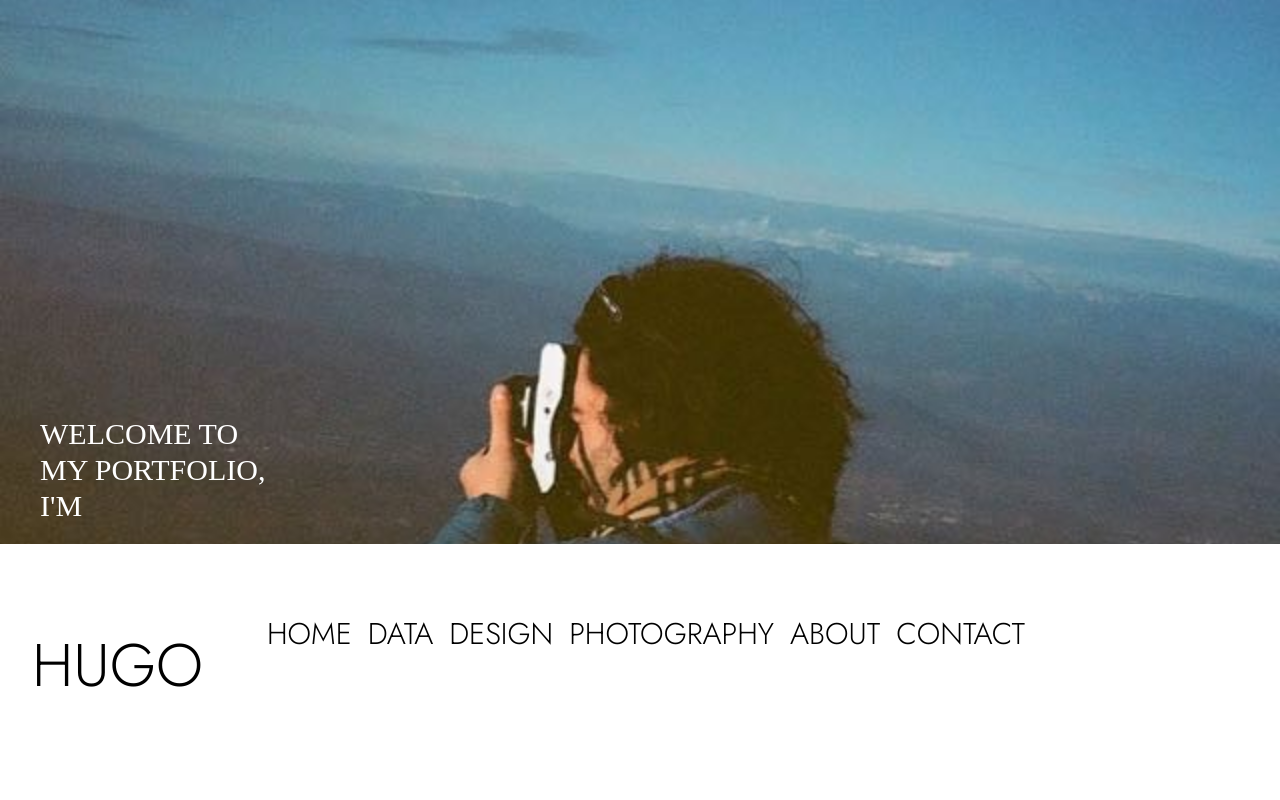
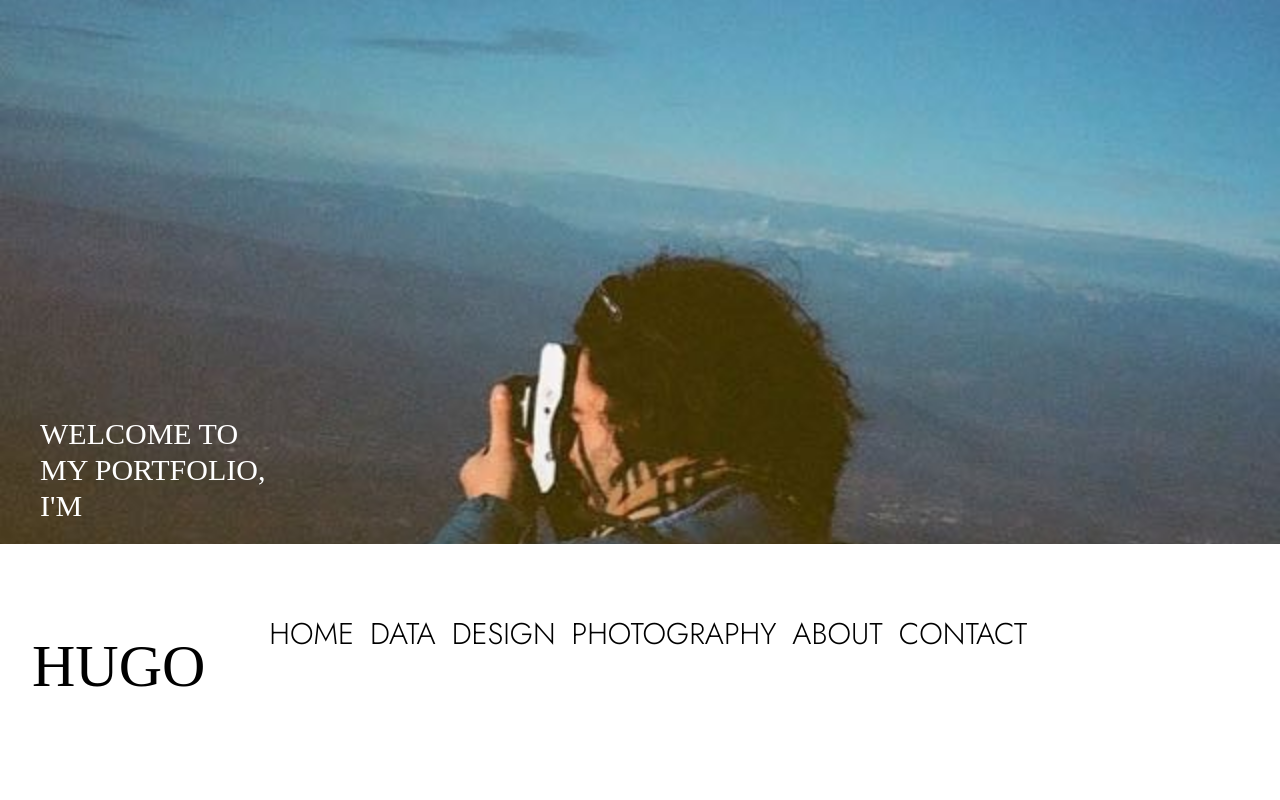
Before and after one commit to MilkyRaven/hugoPortfolio, a Next.js app: page / in a window 1280 px wide. Shown: the top 800 px of the page. Built offline with nearby package versions, Linux system fonts and the light colour scheme.

Commit message:
working on the fonts

```diff
--- a/components/Nav.tsx
+++ b/components/Nav.tsx
@@ -1,6 +1,5 @@
 import React, { useState } from 'react';
 import Link from 'next/link';
-
 const Nav = () => {
 
     const [isOpen, setIsOpen] = useState(false);
@@ -12,7 +11,7 @@ const Nav = () => {
     return (
         <nav className="flex items-center justify-between flex-wrap bg-white p-8">
             <div className="flex items-center flex-shrink-0 mr-6">
-                <h1 className='text-6xl'>HUGO</h1>
+                <h1 className='font-chopper text-6xl'>HUGO</h1>
             </div>
             <div className="block lg:hidden">
                 <button
--- a/src/styles/globals.css
+++ b/src/styles/globals.css
@@ -2,3 +2,13 @@
 @tailwind components;
 @tailwind utilities;
 @import url('https://fonts.googleapis.com/css2?family=Crimson+Pro&family=Jost:wght@300&display=swap');
+
+@layer base {
+    @font-face {
+        font-family: 'Chopper';
+        src: url('/fonts/Chopper.ttf') format('ttf');
+        font-weight: 400;
+        font-display: swap;
+        font-style: normal;
+    }
+}
--- a/tailwind.config.js
+++ b/tailwind.config.js
@@ -13,6 +13,7 @@ module.exports = {
       fontFamily: {
         crimson: ["Crimson Pro", "serif"],
         jost: ['Jost', 'sans-serif'],
+        chopper: ['Chopper']
       },
     },
   },
```
